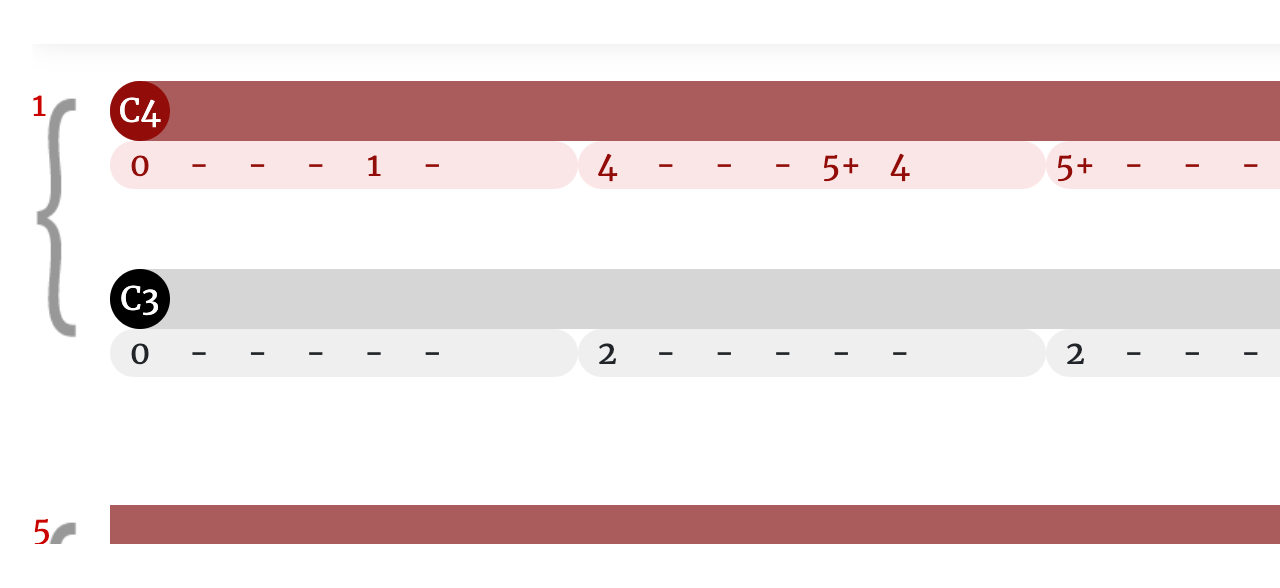
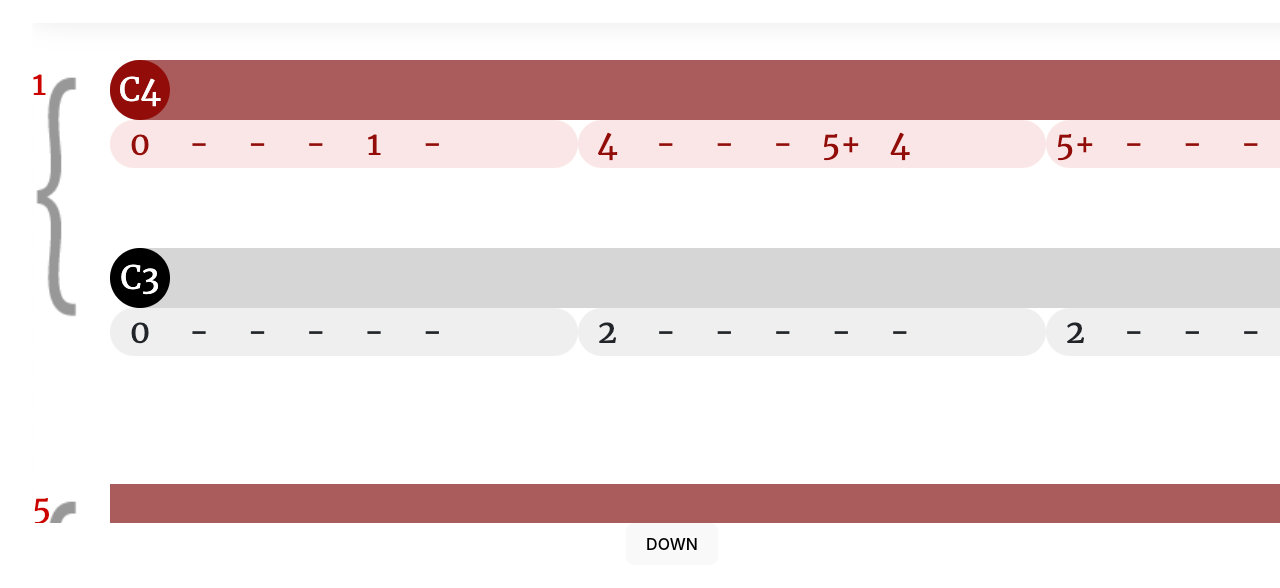
Before and after one commit to DyeDye1234/virtualpiano, a React (Vite) app: page / in a window 1280 px wide. Shown: the part 106-694 px from the top of the page. Built offline with nearby package versions, Linux system fonts and the light colour scheme.

Commit message:
button not work

```diff
--- a/src/Sheet.jsx
+++ b/src/Sheet.jsx
@@ -1,10 +1,15 @@
 import Sheet1 from "./assets/amazing-grace.png"
 import "./Sheet.css"
+import React from "react"
 
 function SheetMusic() {
+  const containerElement = React.useRef(null);
   return (
-    <div className="sheet">
-      <img src={Sheet1}></img>
+    <div>
+      <div className="sheet" ref={containerElement}>
+        <img src={Sheet1}></img>
+      </div>
+      <button onCLick={() => { containerElement.current.scrollTop += 10 }}>DOWN</button>
     </div>
   )
 }
```
